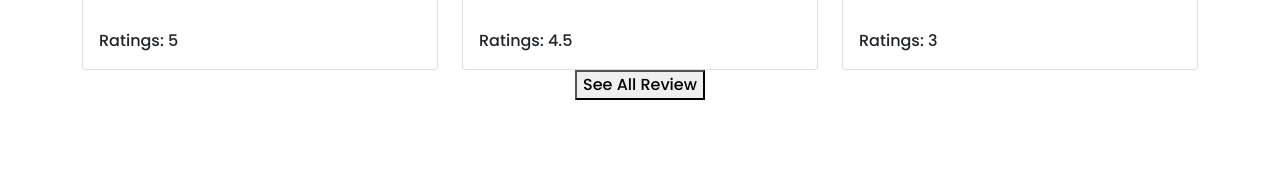
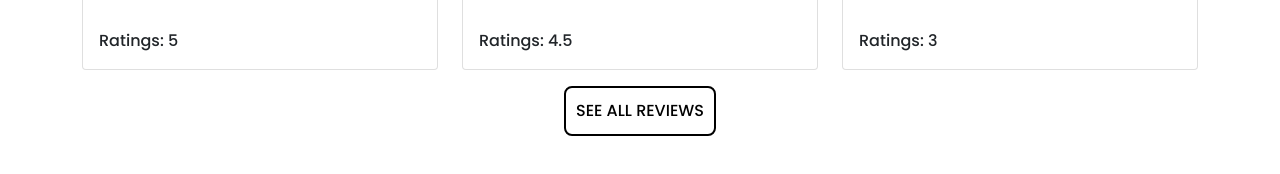
Before and after one commit to Noor-26/Darkfam-Product-Analysis, a React (Create React App) app: page / in a window 1280 px wide. Shown: the part 602-776 px from the top of the page. Built offline with nearby package versions, Linux system fonts and the light colour scheme.

Commit message:
review btn of home design done

```diff
--- a/src/components/Home/Home.css
+++ b/src/components/Home/Home.css
@@ -4,3 +4,45 @@
     border: none;
     border-radius: 12px;
 }
+.review-btn-link{
+    text-decoration: none;
+    color: black;
+}
+
+.review-btn {
+    padding: 0.7em 0.6em;
+    border: 2px solid #000000;
+    position: relative;
+    overflow: hidden;
+    border-radius: 8px;
+    background-color: transparent;
+    text-align: center;
+    text-transform: uppercase;
+    font-size: 16px;
+    transition: .3s;
+    z-index: 1;
+    font-family: inherit;
+    color: #17C3B2;
+   }
+
+   .review-btn::before {
+    content: '';
+    width: 0;
+    height: 300%;
+    position: absolute;
+    top: 50%;
+    left: 50%;
+    transform: translate(-50%, -50%) rotate(45deg);
+    background: #000000;
+    transition: .5s ease;
+    display: block;
+    z-index: -1;
+   }
+
+   .review-btn:hover::before {
+    width: 105%;
+   }
+
+   .review-btn:hover .review-btn-link {
+    color: rgb(255, 255, 255);
+   }
--- a/src/components/Home/Home.js
+++ b/src/components/Home/Home.js
@@ -1,4 +1,5 @@
 import React, { useEffect, useState } from 'react';
+import { Link } from 'react-router-dom';
 import Review from '../Review/Review';
 import './Home.css'
 
@@ -46,8 +47,8 @@ const Home = () => {
 
                 }
                </div>
-               <div  className=" text-center w-100">
-                   <button>See All Review</button>
+               <div  className=" text-center my-3 w-100">
+                   <button className="review-btn"><Link to="/review" className="review-btn-link">See All Reviews</Link></button>
                </div>
            </div>
         </div>
```
